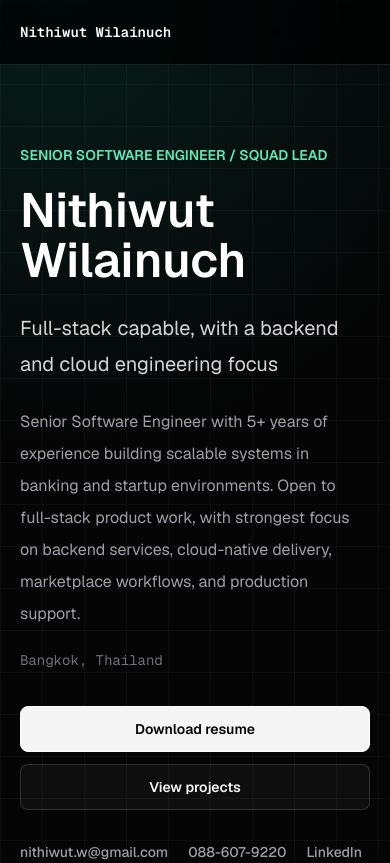
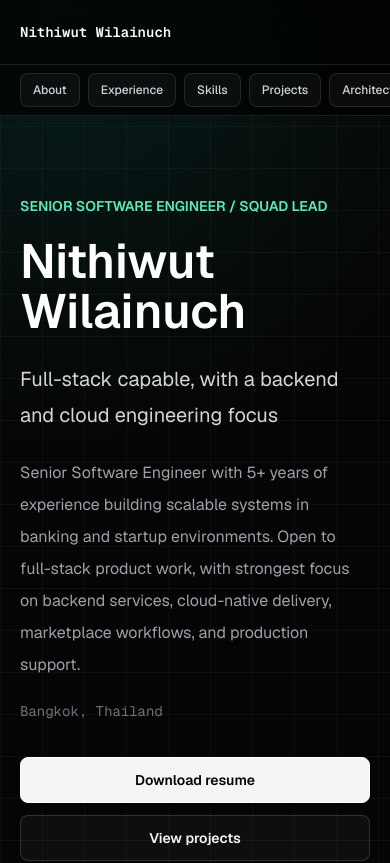
Before and after one commit to nithiwut1997/nithiwut.com, a Next.js app: page / in a window 390 px wide. Shown: the top 863 px of the page. Built offline with nearby package versions, Linux system fonts and the light colour scheme.

Commit message:
fix: show navigation on mobile

```diff
--- a/src/app/globals.css
+++ b/src/app/globals.css
@@ -32,6 +32,11 @@ body {
   background: var(--background);
   color: var(--foreground);
   font-family: var(--font-geist-sans), Arial, Helvetica, sans-serif;
+}
+
+section[id],
+footer[id] {
+  scroll-margin-top: 7rem;
 }
 
 ::selection {
--- a/src/components/site-header.tsx
+++ b/src/components/site-header.tsx
@@ -28,6 +28,25 @@ export function SiteHeader() {
           ))}
         </nav>
       </Container>
+
+      <div className="border-t border-white/10 md:hidden">
+        <Container className="overflow-x-auto py-2">
+          <nav
+            className="flex min-w-max items-center gap-2"
+            aria-label="Mobile navigation"
+          >
+            {navItems.map((item) => (
+              <a
+                key={item.href}
+                href={item.href}
+                className="rounded-lg border border-white/10 bg-white/[0.035] px-3 py-2 text-xs font-medium text-zinc-300 transition hover:border-emerald-300/35 hover:bg-emerald-300/10 hover:text-white focus-visible:outline focus-visible:outline-2 focus-visible:outline-offset-2 focus-visible:outline-emerald-300"
+              >
+                {item.label}
+              </a>
+            ))}
+          </nav>
+        </Container>
+      </div>
     </header>
   );
 }
```
